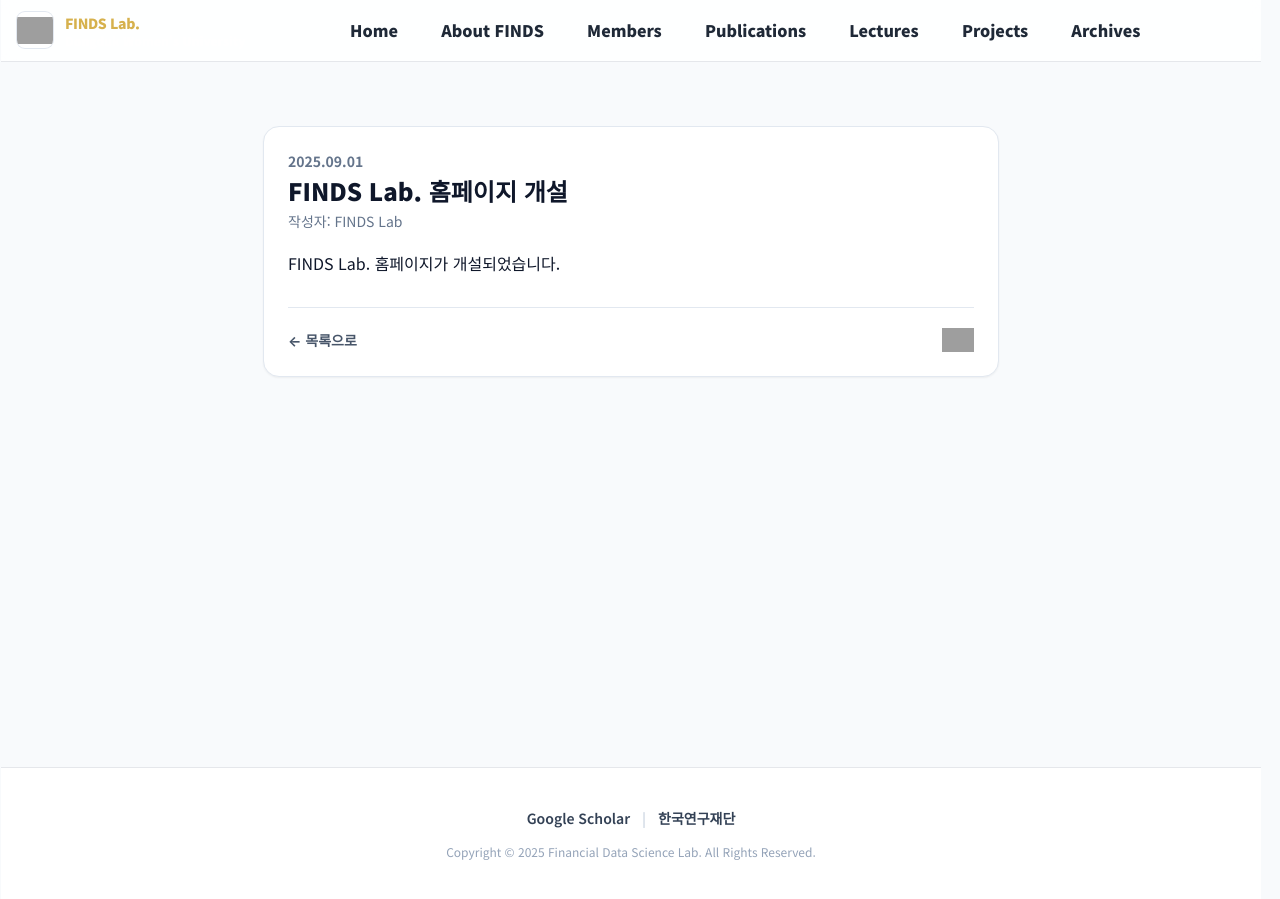
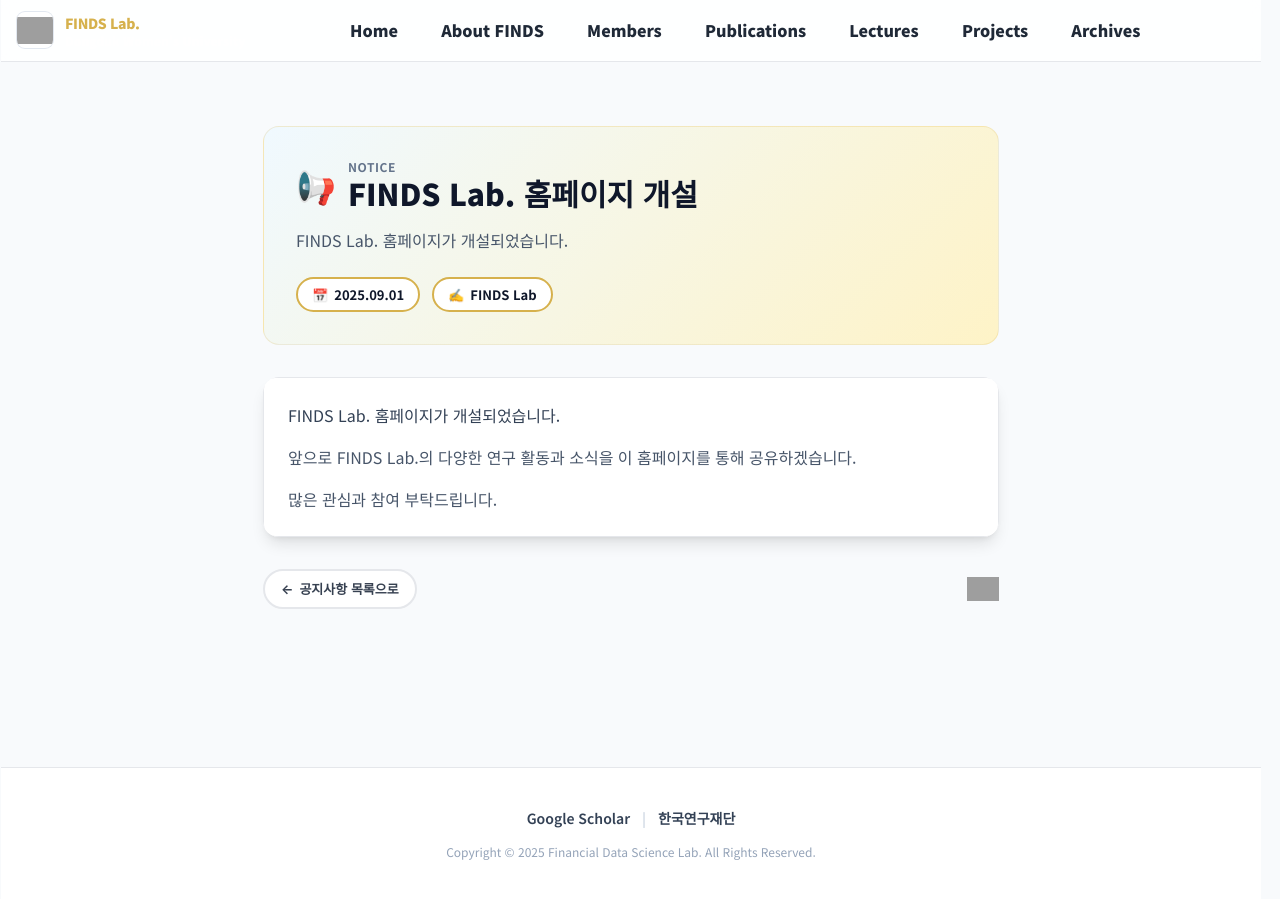
Before and after one commit to FinDS-Lab/site, a Jekyll site: the page built from notice/2025-09-01-1.md, in a window 1280 px wide. Built offline with Jekyll 4.4.1, drawn with Linux system fonts in a browser that asks for light colours; nearby versions of some CDN libraries; grey boxes are pictures that could not be loaded.

Commit message:
Update 2025-09-01-1.md

```diff
--- a/notice/2025-09-01-1.md
+++ b/notice/2025-09-01-1.md
@@ -7,31 +7,146 @@
 excerpt: "FINDS Lab. 홈페이지가 개설되었습니다."
 ---
 
-<section class="max-w-3xl mx-auto px-4 mt-8">
-  <article class="bg-white border border-slate-200 rounded-2xl shadow-sm p-6">
-    <header>
-      <p class="text-sm font-bold text-slate-500">
-        {{ page.date | date: "%Y.%m.%d" }}
-      </p>
-      <h1 class="mt-1 text-2xl font-extrabold text-slate-900">
-        {{ page.title }}
-      </h1>
-      <p class="text-sm text-slate-500 mt-1">
-        작성자: {{ page.author | default: "FINDS Lab." }}
-      </p>
-    </header>
+<style>
+  :root {
+    --gold: rgb(214, 177, 77);
+    --gold-light: rgb(234, 207, 127);
+    --red: rgb(172, 14, 14);
+  }
 
-    <div class="prose prose-slate mt-5">
-      <p>
-        FINDS Lab. 홈페이지가 개설되었습니다.
-      </p>
+  .notice-hero {
+    background: linear-gradient(135deg, #f0f9ff 0%, #fef3c7 100%);
+    border: 1px solid rgba(214,177,77,0.2);
+  }
+
+  .meta-badge {
+    background: white;
+    border: 2px solid var(--gold);
+    padding: 6px 14px;
+    border-radius: 999px;
+    font-size: 13px;
+    font-weight: 700;
+    display: inline-flex;
+    align-items: center;
+    gap: 6px;
+    transition: all 0.2s;
+  }
+
+  .meta-badge:hover {
+    transform: translateY(-2px);
+    box-shadow: 0 4px 12px rgba(214,177,77,0.2);
+  }
+
+  .back-button {
+    display: inline-flex;
+    align-items: center;
+    gap: 6px;
+    padding: 8px 16px;
+    background: white;
+    border: 2px solid #e5e7eb;
+    border-radius: 999px;
+    font-weight: 700;
+    font-size: 13px;
+    color: #374151;
+    transition: all 0.2s;
+    text-decoration: none;
+  }
+
+  .back-button:hover {
+    border-color: var(--gold);
+    transform: translateX(-4px);
+    color: var(--gold);
+  }
+
+  .content-section {
+    background: white;
+    border: 1px solid #e5e7eb;
+    border-radius: 12px;
+    padding: 24px;
+  }
+
+  /* 모바일에서 텍스트 줄이기 */
+  @media (max-width: 480px) {
+    .back-button {
+      padding: 8px 12px;
+      font-size: 12px;
+    }
+
+    .back-button .button-text {
+      display: none;
+    }
+
+    .back-button .button-text-short {
+      display: inline;
+    }
+  }
+
+  @media (min-width: 481px) {
+    .back-button .button-text-short {
+      display: none;
+    }
+  }
+</style>
+
+<section class="max-w-3xl mx-auto px-4 mt-8 pb-12">
+  <!-- Hero Section -->
+  <div class="notice-hero rounded-2xl p-8 mb-8">
+    <div class="flex items-center gap-3 mb-4">
+      <span style="font-size:32px;">📢</span>
+      <div class="flex-1">
+        <p class="text-xs font-bold text-slate-500 uppercase tracking-wider">Notice</p>
+        <h1 class="text-2xl md:text-3xl font-extrabold text-slate-900">
+          {{ page.title }}
+        </h1>
+      </div>
     </div>
 
-<footer class="mt-8 pt-5 border-t border-slate-200 flex justify-between items-center text-sm text-slate-600">
-  <a class="hover:underline font-bold" href="{{ '/archives-notice.html' | relative_url }}">
-    ← 목록으로
-  </a>
-  <img src="{{ '/assets/img/logo-finds.png' | relative_url }}"
-       alt="FINDS Lab Logo"
-       class="h-6 w-auto">
-</footer>
+    <p class="text-slate-600 leading-relaxed mt-4 mb-6">
+      {{ page.excerpt }}
+    </p>
+
+    <div class="flex flex-wrap gap-3">
+      <div class="meta-badge">
+        <span>📅</span>
+        <span>{{ page.date | date: "%Y.%m.%d" }}</span>
+      </div>
+      <div class="meta-badge">
+        <span>✍️</span>
+        <span>{{ page.author | default: "FINDS Lab" }}</span>
+      </div>
+    </div>
+  </div>
+
+  <!-- Main Content -->
+  <article class="bg-white rounded-2xl shadow-lg overflow-hidden">
+    <div class="content-section">
+      <div class="prose prose-slate max-w-none">
+        <p class="text-slate-700 leading-relaxed text-base">
+          FINDS Lab. 홈페이지가 개설되었습니다.
+        </p>
+
+        <!-- 추가 내용이 있을 경우 여기에 작성 -->
+        <p class="text-slate-600 leading-relaxed text-base mt-4">
+          앞으로 FINDS Lab.의 다양한 연구 활동과 소식을 이 홈페이지를 통해 공유하겠습니다.
+        </p>
+
+        <p class="text-slate-600 leading-relaxed text-base mt-4">
+          많은 관심과 참여 부탁드립니다.
+        </p>
+      </div>
+    </div>
+  </article>
+
+  <!-- Footer -->
+  <footer class="mt-8 flex justify-between items-center">
+    <a href="{{ '/archives-notice.html' | relative_url }}" class="back-button">
+      <span>←</span>
+      <span class="button-text">공지사항 목록으로</span>
+      <span class="button-text-short">목록</span>
+    </a>
+
+    <img src="{{ '/assets/img/logo-finds.png' | relative_url }}"
+         alt="FINDS Lab Logo"
+         class="h-6 w-auto">
+  </footer>
+</section>
```
